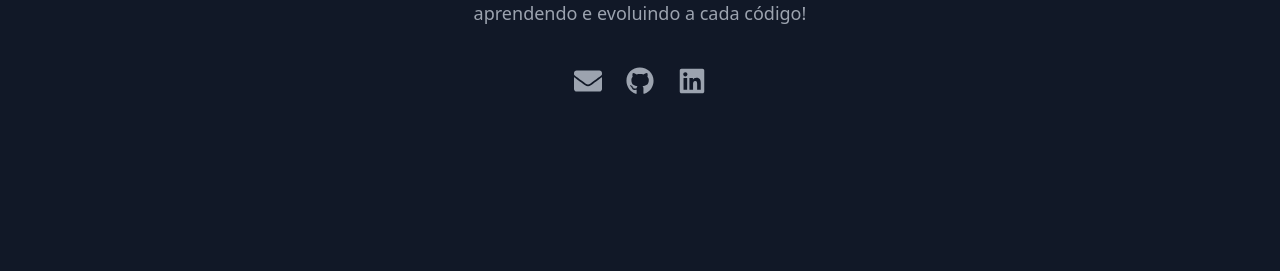
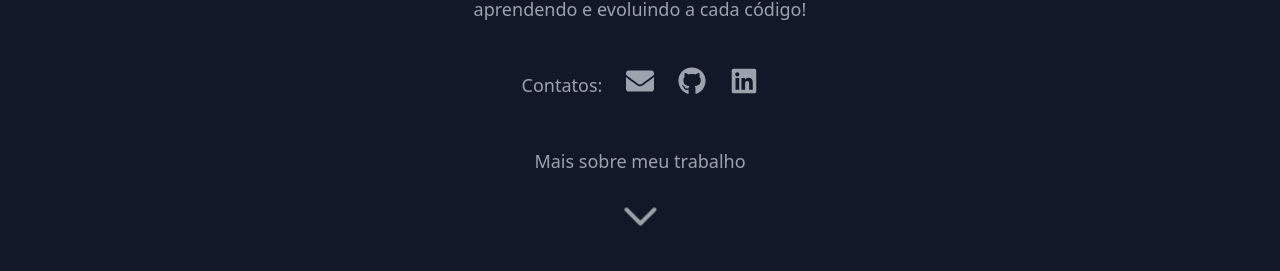
Before and after one commit to Arthur-Fialho/API-Java-Portfolio-Frontend, a React (Vite) app: page / in a window 1280 px wide. Shown: the part 529-800 px from the top of the page. Built offline with nearby package versions, Linux system fonts and the light colour scheme; no server answers.

Commit message:
feat: herosection add arrow

```diff
--- a/src/components/HeroSection.jsx
+++ b/src/components/HeroSection.jsx
@@ -43,6 +43,9 @@ function HeroSection() {
         </div>
 
         <div className="flex items-center justify-center gap-6 mt-4">
+          <h2 className="text-md md:text-lg font-medium text-gray-600 dark:text-gray-400 mt-2">
+            Contatos:
+          </h2>
           <a href="mailto:arthursouza.fp@gmail.com" className="text-gray-600 dark:text-gray-400 hover:text-teal-500 dark:hover:text-teal-400 transition-colors" aria-label="Email">
             <FaEnvelope size={28} />
           </a>
@@ -54,6 +57,21 @@ function HeroSection() {
           </a>
         </div>
       </div>
+      <div className="absolute bottom-8 left-1/2 transform -translate-x-1/2 flex flex-col items-center cursor-pointer group" onClick={() => document.getElementById('skills').scrollIntoView({ behavior: 'smooth' })}>
+        <p className="text-lg font-medium text-gray-600 dark:text-gray-400 mb-4 group-hover:text-teal-500 dark:group-hover:text-teal-400 transition-all duration-300 hidden min-[380px]:block">
+          Mais sobre meu trabalho
+        </p>
+        <div className="transform group-hover:scale-110 transition-all duration-300">
+          <svg
+            className="w-12 h-12 text-gray-500 dark:text-gray-400 group-hover:text-teal-500 dark:group-hover:text-teal-400 transition-all duration-300 animate-bounce"
+            fill="none"
+            stroke="currentColor"
+            viewBox="0 0 24 24"
+          >
+            <path strokeLinecap="round" strokeLinejoin="round" strokeWidth={2} d="M19 14l-7 7m0 0l-7-7" />
+          </svg>
+        </div>
+      </div>
     </section>
   );
 }
```
